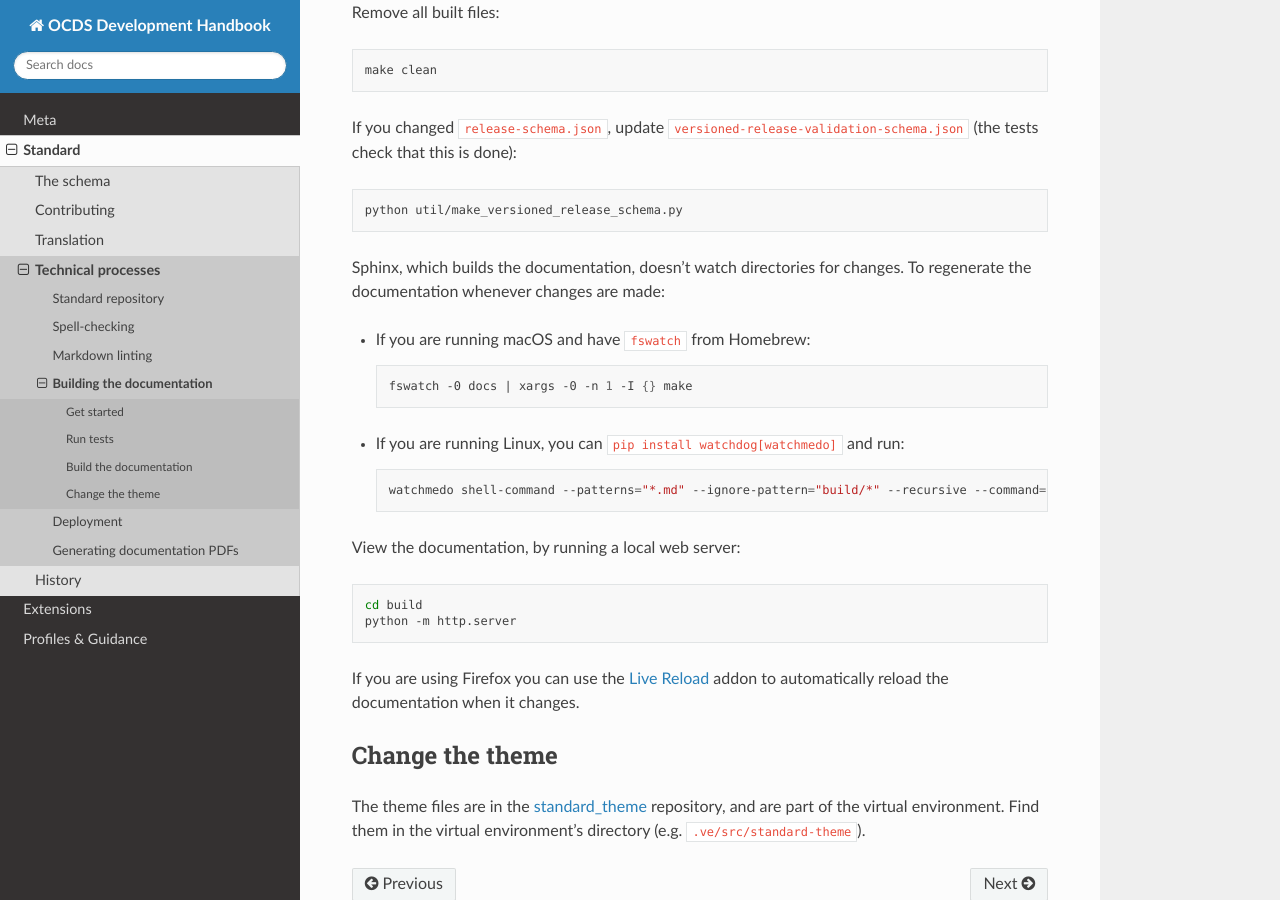
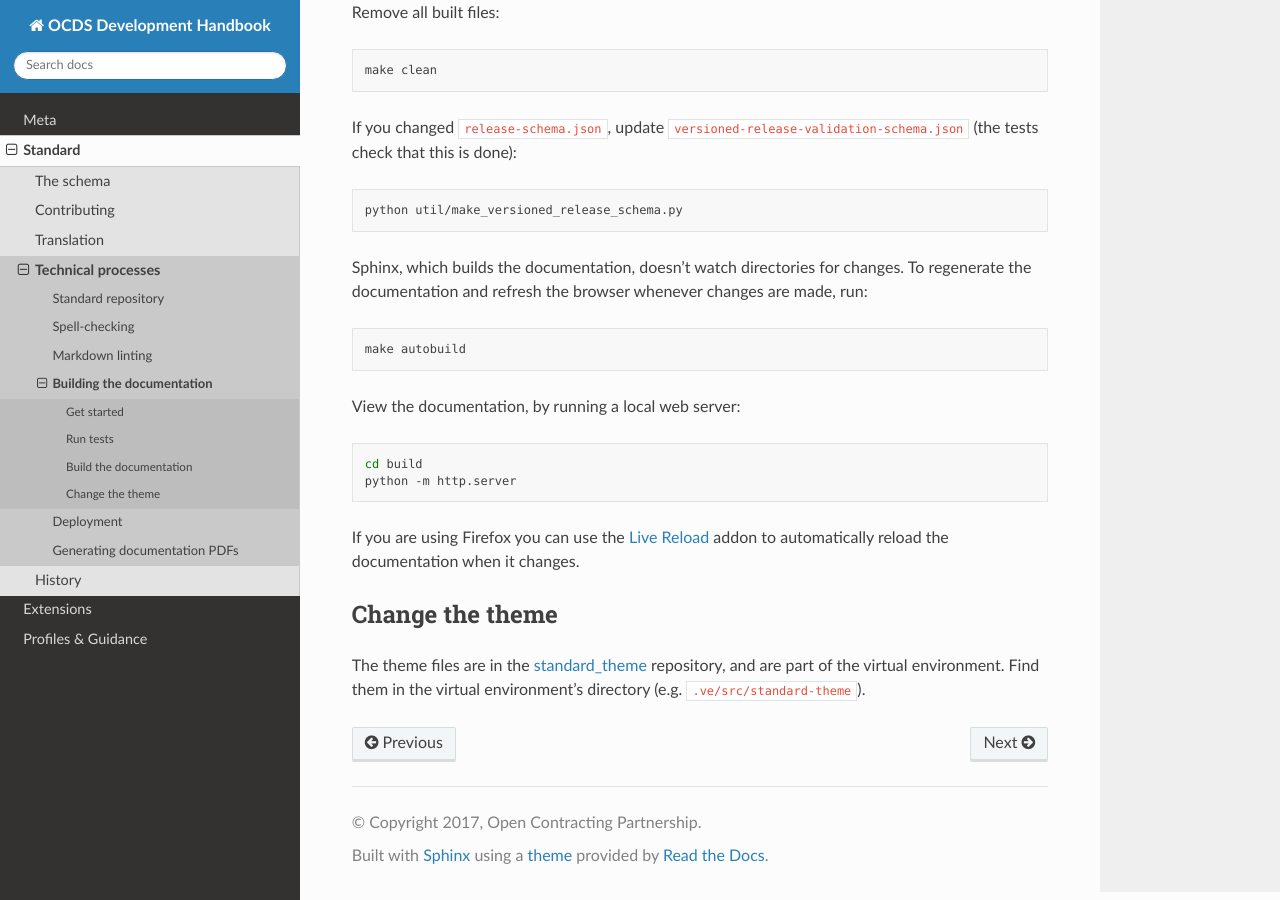
Before and after one commit to open-contracting/standard-development-handbook, a Sphinx documentation site: the page built from docs/standard/technical/build.rst, in a window 1280 px wide and 900 px high, scrolled down 2679 px. Built offline with Sphinx 7.4.7 and the Read the Docs theme 2.0.0, drawn with Linux system fonts in a browser that asks for light colours.

Commit message:
build: Use sphinx-autobuild instead of fswatch, closes #232

```diff
--- a/docs/standard/technical/build.rst
+++ b/docs/standard/technical/build.rst
@@ -140,19 +140,11 @@ If you changed ``release-schema.json``, update ``versioned-release-validation-sc
 
    python util/make_versioned_release_schema.py
 
-Sphinx, which builds the documentation, doesn't watch directories for changes. To regenerate the documentation whenever changes are made:
+Sphinx, which builds the documentation, doesn't watch directories for changes. To regenerate the documentation and refresh the browser whenever changes are made, run:
 
--  If you are running macOS and have ``fswatch`` from Homebrew:
+.. code-block:: shell
 
-   .. code-block:: shell
-
-      fswatch -0 docs | xargs -0 -n 1 -I {} make
-
--  If you are running Linux, you can ``pip install watchdog[watchmedo]`` and run:
-
-   .. code-block:: shell
-
-      watchmedo shell-command --patterns="*.md" --ignore-pattern="build/*" --recursive --command="make"
+   make autobuild
 
 View the documentation, by running a local web server:
 
--- a/docs/standard/technical/spellcheck.rst
+++ b/docs/standard/technical/spellcheck.rst
@@ -493,7 +493,6 @@ Configuration
    foundational
    frameworkAgreement
    frameworkAgreementMethod
-   fswatch
    funder
    funders
    futureNoticeDate
```
